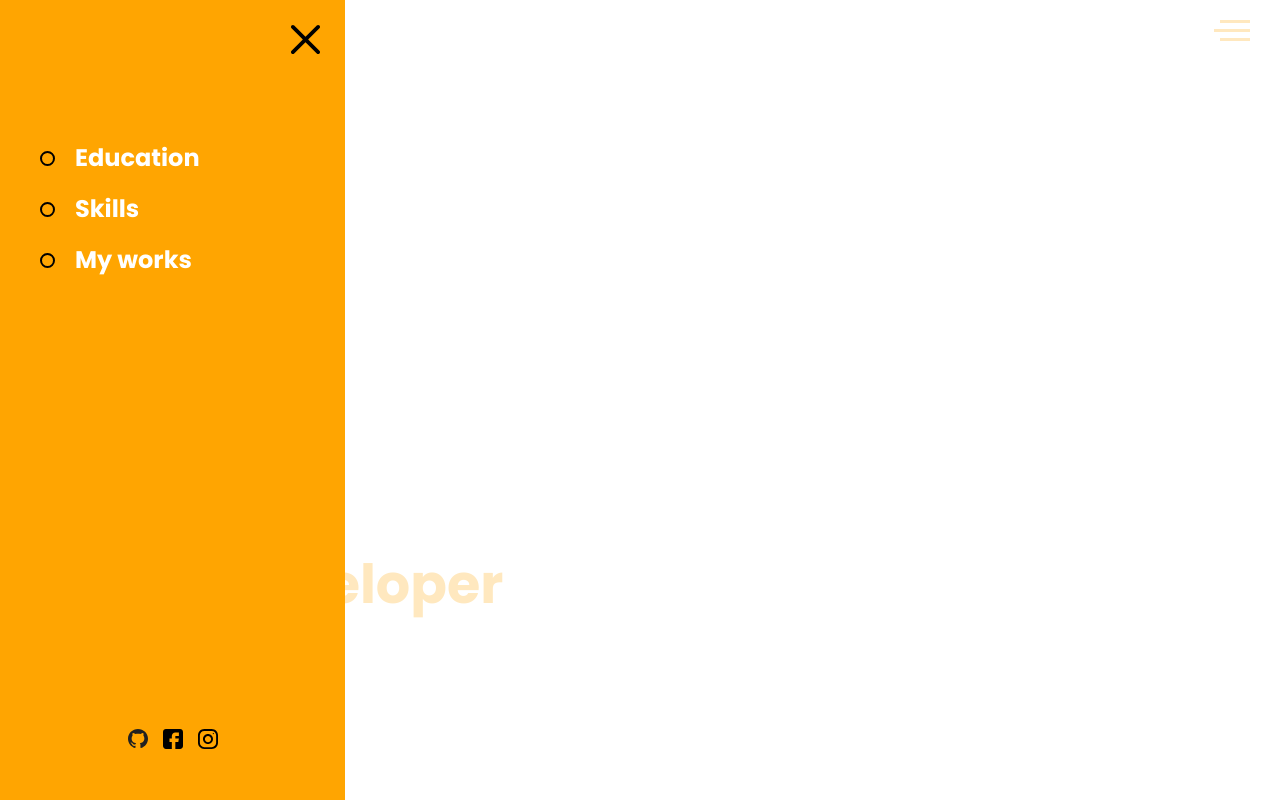
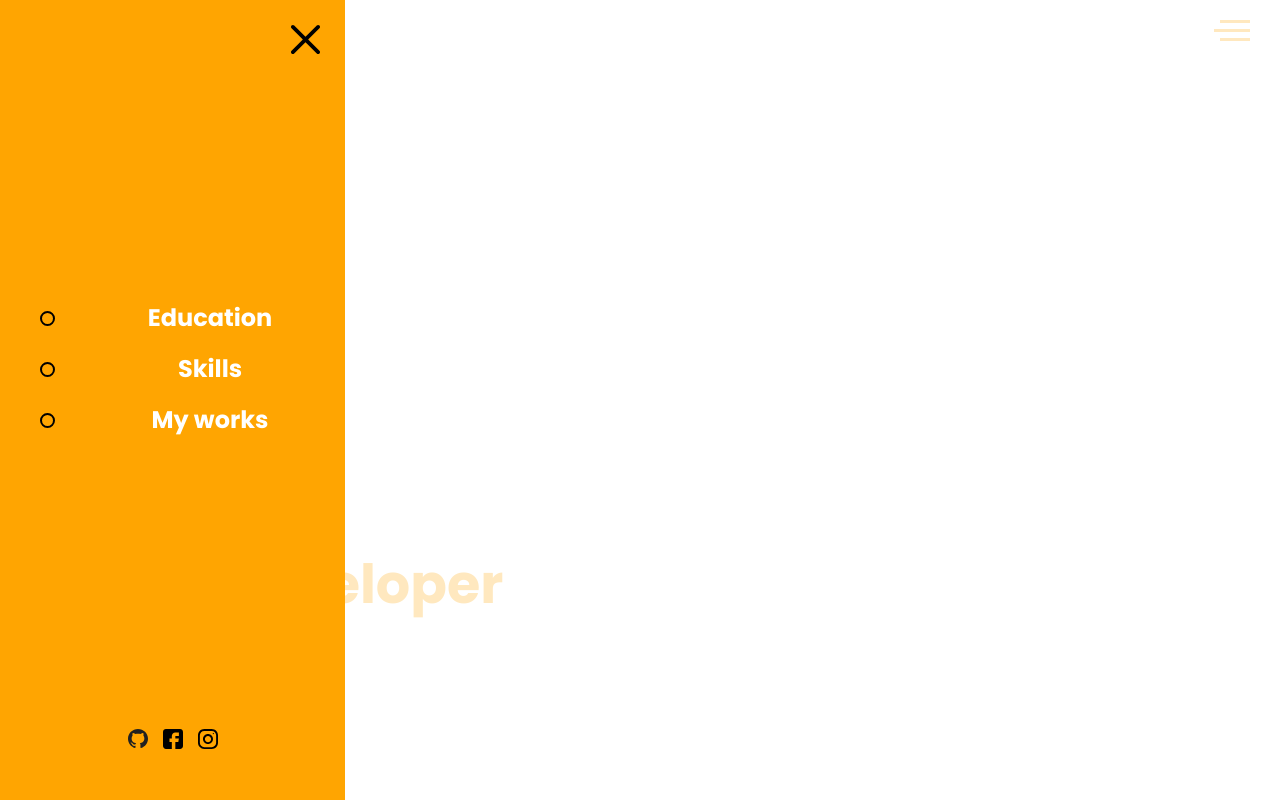
Before and after one commit to leonid9191/Portfolio, a website: page src/index.html in a window 1280 px wide. Both pictures are taken after a click on the element 1232 px from the left and 30 px from the top of the page. Shown: the top 800 px of the page. Drawn offline with nearby package versions, Linux system fonts and the light colour scheme; files that its build step writes are made by us from their sources; files whose address does not match are found by name.

Commit message:
nav center

```diff
--- a/src/sass/blocks/_menu.scss
+++ b/src/sass/blocks/_menu.scss
@@ -39,7 +39,7 @@
         position: relative;
         width: 345px;
         height: 100%;
-        padding-top: 140px;
+        padding-top: 300px;
         padding-left: 40px;
         // left: -100%;
         // transition: all .6s;
@@ -55,6 +55,7 @@
     &__list{
         list-style-type: none;
         padding-left: 35px;
+        text-align: center;
     }
     &__link{
         position: relative;
```
Also changed, not shown: dist/css/style.min.css.
